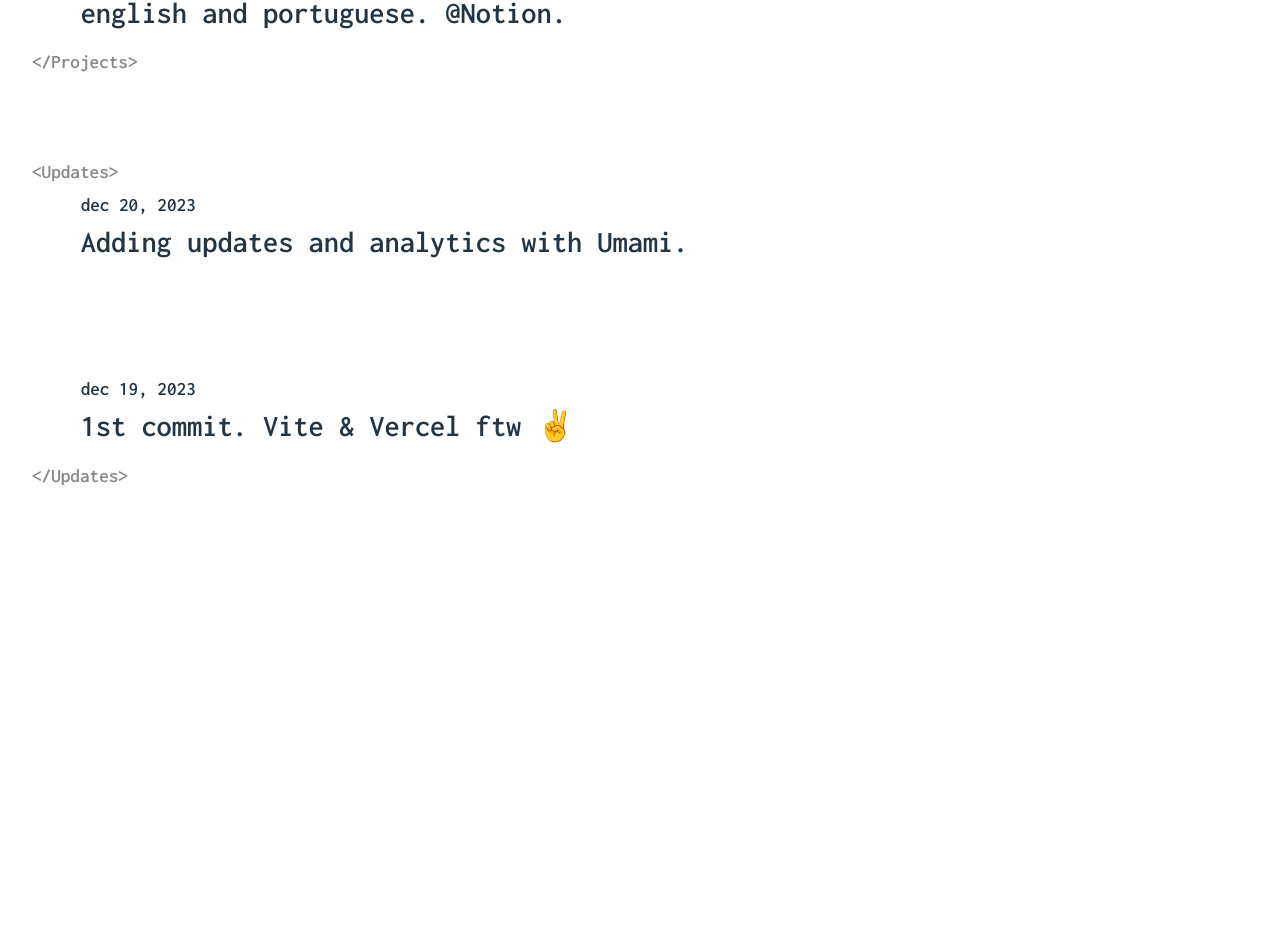
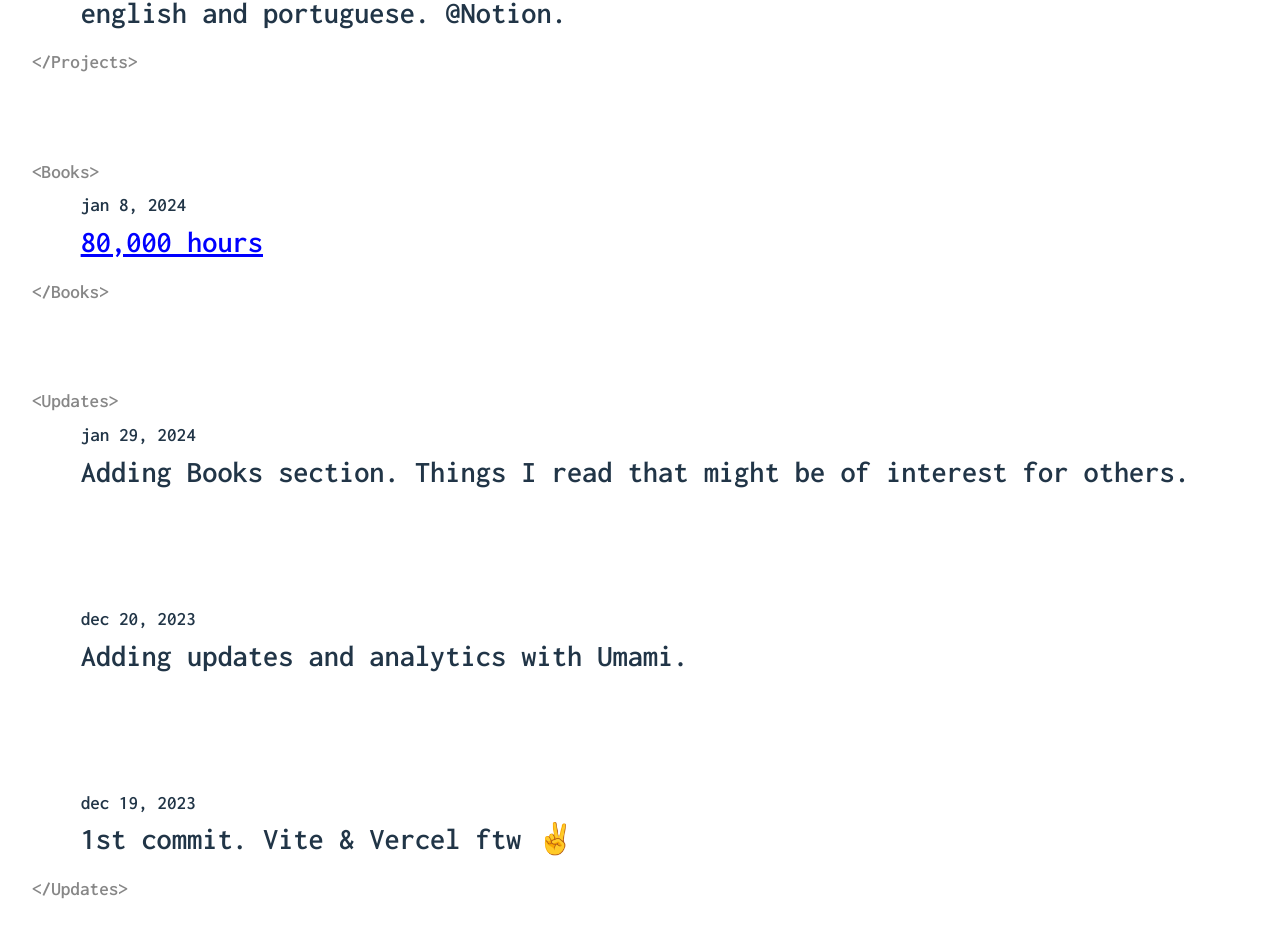
Before and after one commit to kevinch/kevinchevallierme, a React (Vite) app: page / in a window 1280 px wide. Shown: the part 1810-2748 px from the top of the page. Before the commit the page ends 2561 px from the top, so only its background shows below. Built offline with nearby package versions, Linux system fonts and the light colour scheme.

Commit message:
Added Book section

```diff
--- a/src/App.css
+++ b/src/App.css
@@ -21,3 +21,28 @@
 .intro-text {
     padding-left: 4%;
 }
+
+/*  Common */
+.section-container {
+    margin-bottom: 9%;
+    padding-left: 4%;
+}
+
+.section-container:last-child {
+  margin-bottom: 0;
+}
+
+.section-date {
+    margin: 0;
+    font-size: 1.2rem;
+}
+
+.section-description {
+    margin-top: 0;
+    margin-bottom: 0;
+}
+
+/* Projects */
+.project-description {
+    margin-bottom: 0;
+}
--- a/src/App.jsx
+++ b/src/App.jsx
@@ -1,3 +1,4 @@
+import Books from "./components/Books.jsx";
 import Projects from "./components/Projects.jsx";
 import Updates from "./components/Updates.jsx";
 
@@ -29,6 +30,8 @@ function App() {
 
       <Projects />
 
+      <Books />
+
       <Updates />
     </div>
   );
--- /dev/null
+++ b/src/components/Book.jsx
@@ -0,0 +1,10 @@
+function Book({ date, title, link }) {
+  return (
+    <div className="section-container"id="book-container">
+      <p className="section-date">{date}</p>
+      <p className="section-description">{link ? <a href={link}>{title}</a> : title}</p>
+    </div>
+  );
+}
+
+export default Book;
--- /dev/null
+++ b/src/components/Books.jsx
@@ -0,0 +1,21 @@
+import Book from "./Book.jsx";
+
+function Books() {
+  return (
+    <div className="books-container container">
+      <span className="code-help">{"<Books>"}</span>
+
+      <div className="books-list">
+        <Book
+          title="80,000 hours"
+          date="jan 8, 2024"
+          link="https://80000hours.org/wp-content/uploads/2023/08/80K_HOURS_final.pdf"
+        />
+      </div>
+
+      <span className="code-help">{"</Books>"}</span>
+    </div>
+  );
+}
+
+export default Books;
--- a/src/components/Project.css
+++ /dev/null
@@ -1,12 +0,0 @@
-.project-container {
-    margin-bottom: 9%;
-    padding-left: 4%;
-}
-
-.project-container:last-child {
-  margin-bottom: 0;
-}
-
-.project-description {
-    margin-bottom: 0;
-}
--- a/src/components/Project.jsx
+++ b/src/components/Project.jsx
@@ -1,6 +1,6 @@
 function Project({ name, link, description }) {
   return (
-    <div className="project-container">
+    <div className="section-container" id="project-container">
       <div className="project-title">
         <a style={{ textDecoration: "underline" }} href={link}>
           {name}
--- a/src/components/Projects.jsx
+++ b/src/components/Projects.jsx
@@ -1,6 +1,4 @@
 import Project from "./Project.jsx";
-
-import "./Project.css";
 
 function Projects() {
   return (
--- a/src/components/Update.jsx
+++ b/src/components/Update.jsx
@@ -1,8 +1,8 @@
 function Update({ date, description }) {
   return (
-    <div className="update-container">
-      <p className="update-date">{date}</p>
-      <p className="update-description">{description}</p>
+    <div className="section-container" id="update-container">
+      <p className="section-date">{date}</p>
+      <p className="section-description">{description}</p>
     </div>
   );
 }
--- a/src/components/Updates.css
+++ /dev/null
@@ -1,18 +0,0 @@
-.update-container {
-    margin-bottom: 9%;
-    padding-left: 4%;
-}
-
-.update-container:last-child {
-  margin-bottom: 0;
-}
-
-.update-date {
-    margin: 0;
-    font-size: 1.2rem;
-}
-
-.update-description {
-    margin-top: 0;
-    margin-bottom: 0;
-}
--- a/src/components/Updates.jsx
+++ b/src/components/Updates.jsx
@@ -1,6 +1,4 @@
 import Update from "./Update.jsx";
-
-import "./Updates.css";
 
 function Updates() {
   return (
@@ -8,6 +6,11 @@ function Updates() {
       <span className="code-help">{"<Updates>"}</span>
 
       <div className="updates-list">
+      <Update
+          description="Adding Books section. Things I read that might be of interest for others."
+          date="jan 29, 2024"
+        />
+
         <Update
           description="Adding updates and analytics with Umami."
           date="dec 20, 2023"
```
